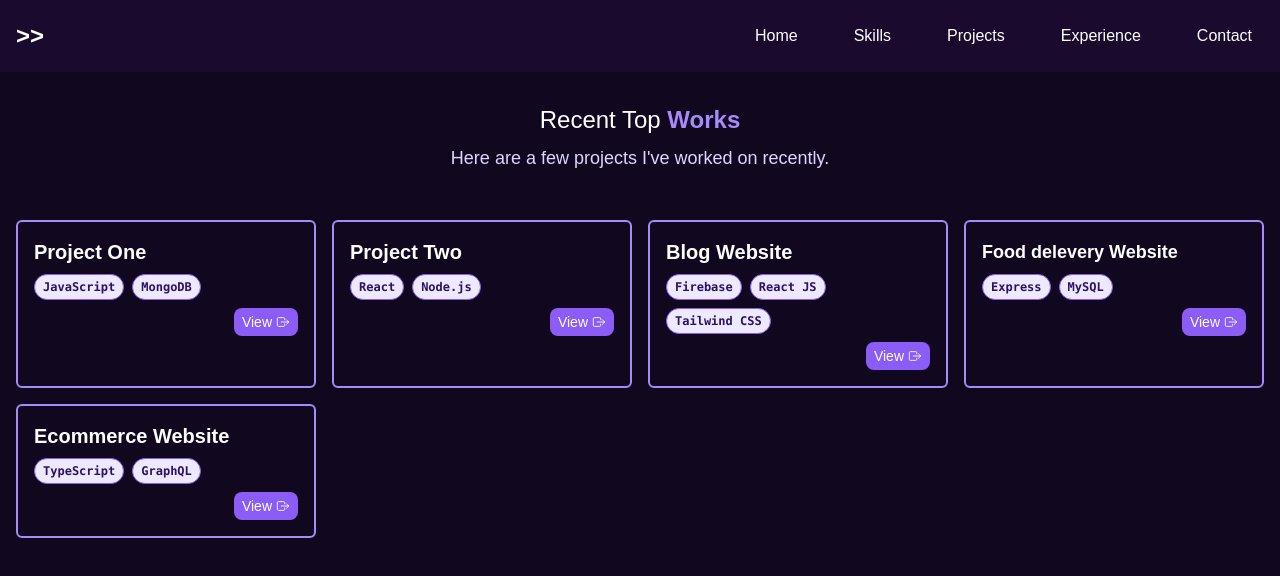
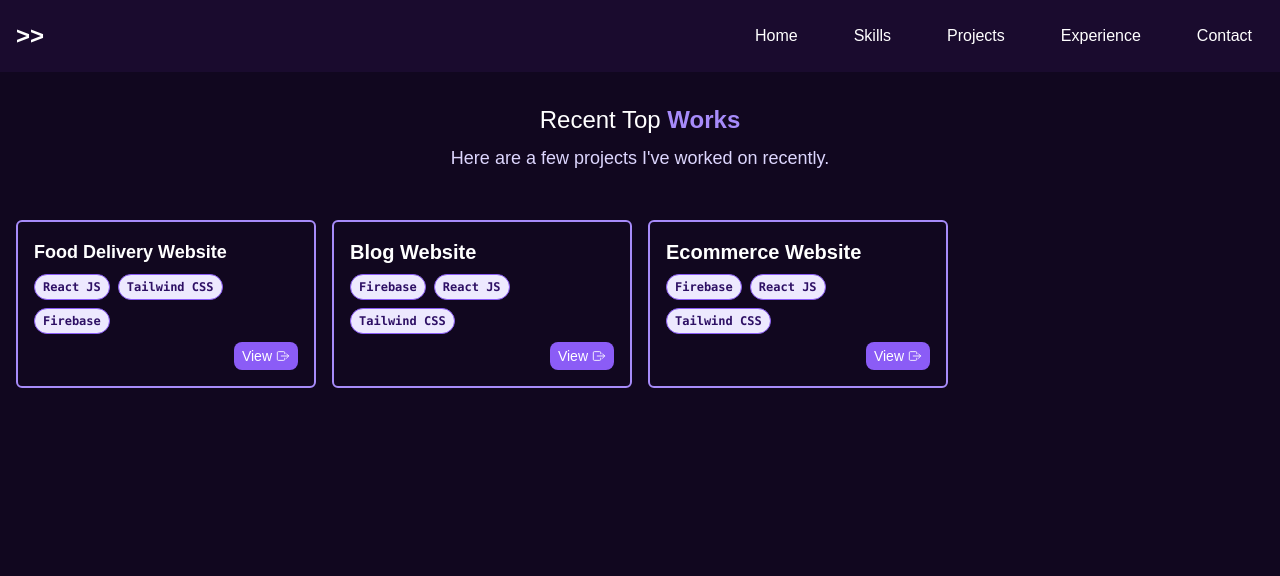
Before and after one commit to svivek19/mern-portfolio, a React (Vite) app in the folder client/: page /projects in a window 1280 px wide. Shown: the top 576 px of the page. Built offline with nearby package versions, Linux system fonts and the light colour scheme; a web font is replaced by a local one.

Commit message:
project updated

```diff
--- a/client/src/component/ProjectCard.jsx
+++ b/client/src/component/ProjectCard.jsx
@@ -27,7 +27,7 @@ const ProjectCard = ({ projectList }) => {
 
           <div className="flex justify-end">
             <button className="bg-violet-500 rounded-lg px-2 py-1 text-sm flex items-center gap-1">
-              <a href="#" target="_blank">
+              <a href={project.link} target="_blank">
                 View
               </a>
 
--- a/client/src/pages/Project.jsx
+++ b/client/src/pages/Project.jsx
@@ -4,28 +4,19 @@ import ProjectCard from "../component/ProjectCard";
 const Project = () => {
   const projectList = [
     {
-      title: "Project One",
-      tags: ["JavaScript", "MongoDB"],
-    },
-    {
-      title: "Project Two",
-
-      tags: ["React", "Node.js"],
+      title: "Food Delivery Website",
+      tags: ["React JS", "Tailwind CSS", " Firebase"],
+      link: "https://vbite.vercel.app/",
     },
     {
       title: "Blog Website",
-
       tags: ["Firebase", "React JS", "Tailwind CSS"],
-    },
-    {
-      title: "Food delevery Website",
-
-      tags: ["Express", "MySQL"],
+      link: "https://react-blog-vivek.vercel.app/",
     },
     {
       title: "Ecommerce Website",
-
-      tags: ["TypeScript", "GraphQL"],
+      tags: ["Firebase", "React JS", "Tailwind CSS"],
+      link: "https://react-dress-shop-ecommerce-vvk.netlify.app/",
     },
   ];
 
```
